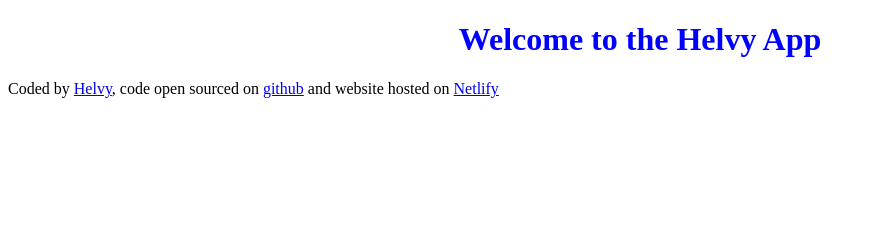
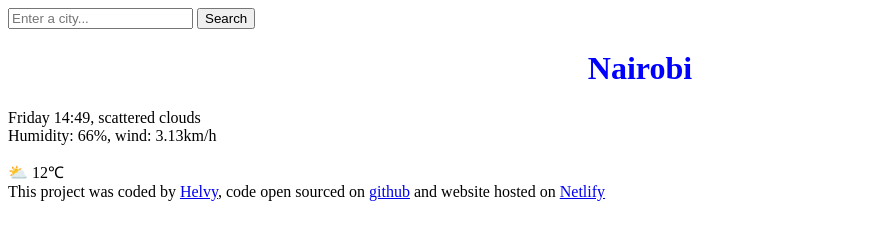
Before and after one commit to HelvyJ/weather-app, a plain HTML site: page index.html in a window 1280 px wide. Shown: the whole page, without its empty margins (0-875 px from the left). Drawn offline with Linux system fonts and the light colour scheme.

Commit message:
Added html

```diff
--- a/index.html
+++ b/index.html
@@ -7,11 +7,29 @@
     <link rel="stylesheet" href="style.css" />
   </head>
   <body>
-    <h1>Welcome to the Helvy App</h1>
+    <header>
+      <form>
+        <input type="search" placeholder="Enter a city..." required />
+        <input type="submit" value="Search" />
+      </form>
+    </header>
+    <main>
+      <div>
+        <h1>Nairobi</h1>
+        <p>
+          Friday 14:49, scattered clouds
+          <br />
+          Humidity: 66%, wind: 3.13km/h
+        </p>
+      </div>
+      <div>⛅ 12℃</div>
+    </main>
+
     <script src="script.js"></script>
     <footer>
-      Coded by <a href="https://github.com/HelvyJ" target="-blank"> Helvy</a>,
-      code open sourced on
+      This project was coded by
+      <a href="https://github.com/HelvyJ" target="-blank"> Helvy</a>, code open
+      sourced on
       <a href="https://github.com/HelvyJ/weather-app" target="_blank">
         github</a
       >
```
